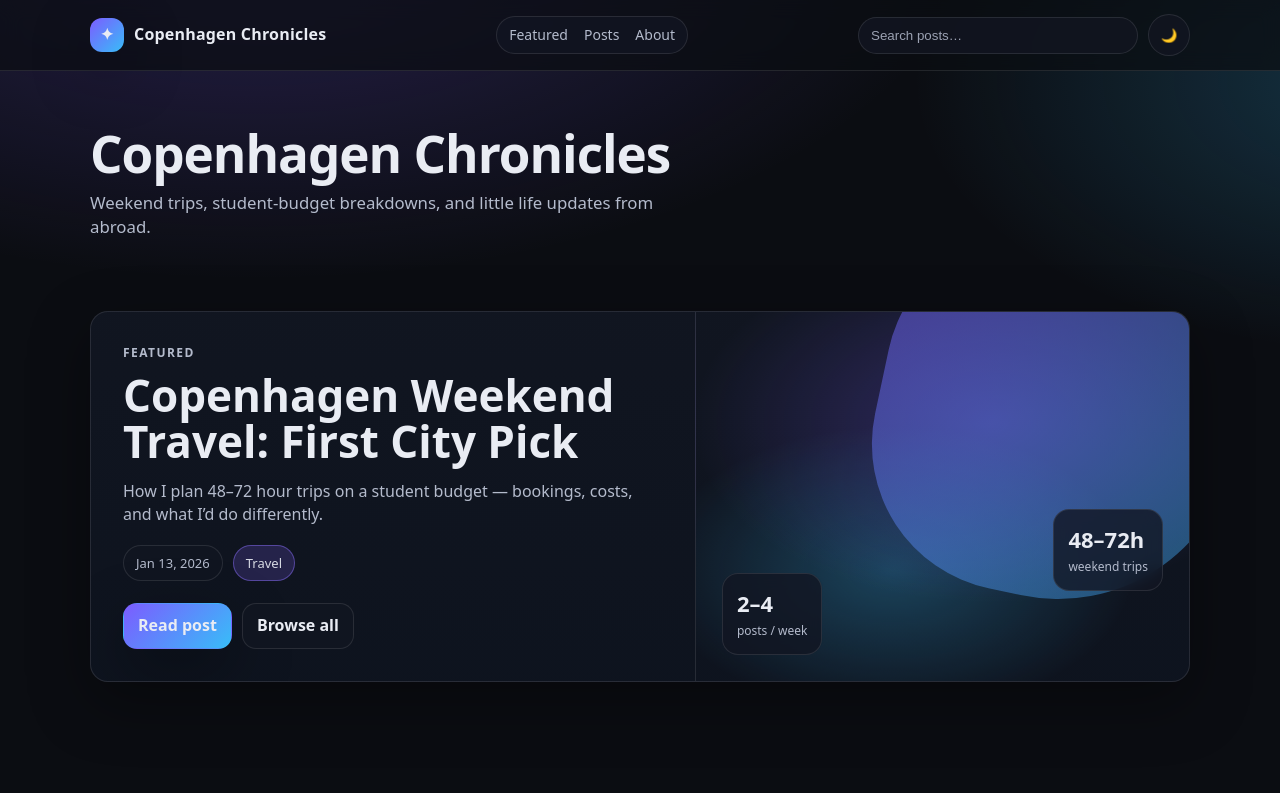
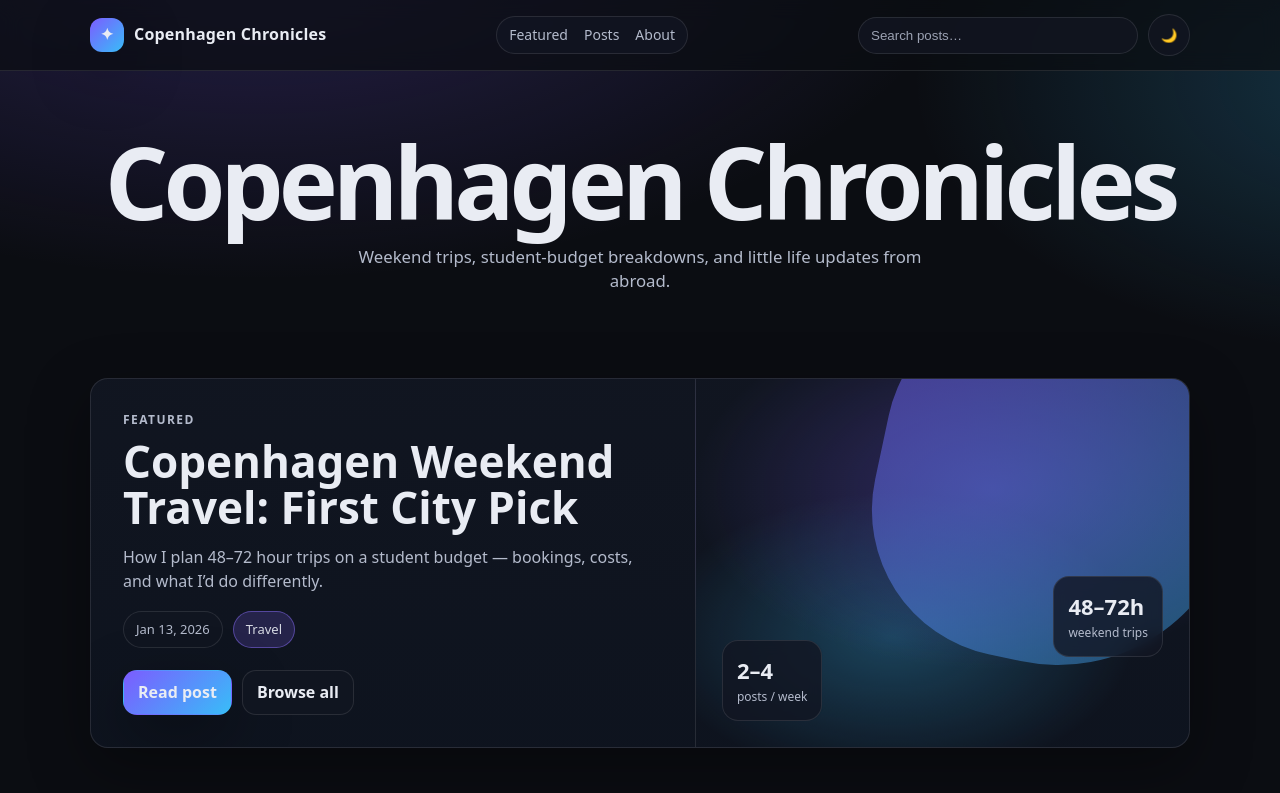
Before and after one commit to jacinta-obi/StudyAbroadBlog, a React (Vite) app: page / in a window 1280 px wide. Shown: the top 793 px of the page. Built offline with nearby package versions, Linux system fonts and the light colour scheme.

Commit message:
changed title font

```diff
--- a/src/App.jsx
+++ b/src/App.jsx
@@ -138,14 +138,14 @@ function Home({ posts, query, tag, setTag, sort, setSort }) {
 
   return (
     <>
-      <section className="hero">
-        <div className="container">
-          <h1 className="hero-title">Copenhagen Chronicles</h1>
-          <p className="hero-subtitle muted">
+      <section className="masthead" aria-label="Blog title">
+        <div className="container masthead-inner">
+          <h1 className="masthead-title">Copenhagen Chronicles</h1>
+          <p className="masthead-subtitle muted">
             Weekend trips, student-budget breakdowns, and little life updates from abroad.
           </p>
         </div>
-    </section>
+      </section>
       <section id="featured" className="section">
         <div className="container">
           <div className="featured-card">
--- a/src/styles.css
+++ b/src/styles.css
@@ -120,20 +120,24 @@ a{ color:inherit; text-decoration:none; }
 
 .section{ padding:52px 0; }
 
-.hero {
-  padding: 56px 0 20px;
+.masthead {
+  padding: 64px 0 32px;
 }
 
-.hero-title {
-  font-size: clamp(2.2rem, 4vw, 3.5rem);
-  line-height: 1.05;
-  letter-spacing: -0.02em;
-  margin: 0 0 10px;
+.masthead-inner {
+  text-align: center;
 }
 
-.hero-subtitle {
-  max-width: 60ch;
+.masthead-title {
   margin: 0;
+  font-size: clamp(3.25rem, 9vw, 6.25rem);
+  line-height: 0.92;
+  letter-spacing: -0.05em;
+}
+
+.masthead-subtitle {
+  margin: 18px auto 0;
+  max-width: 62ch;
   font-size: 1.05rem;
 }
 
```
